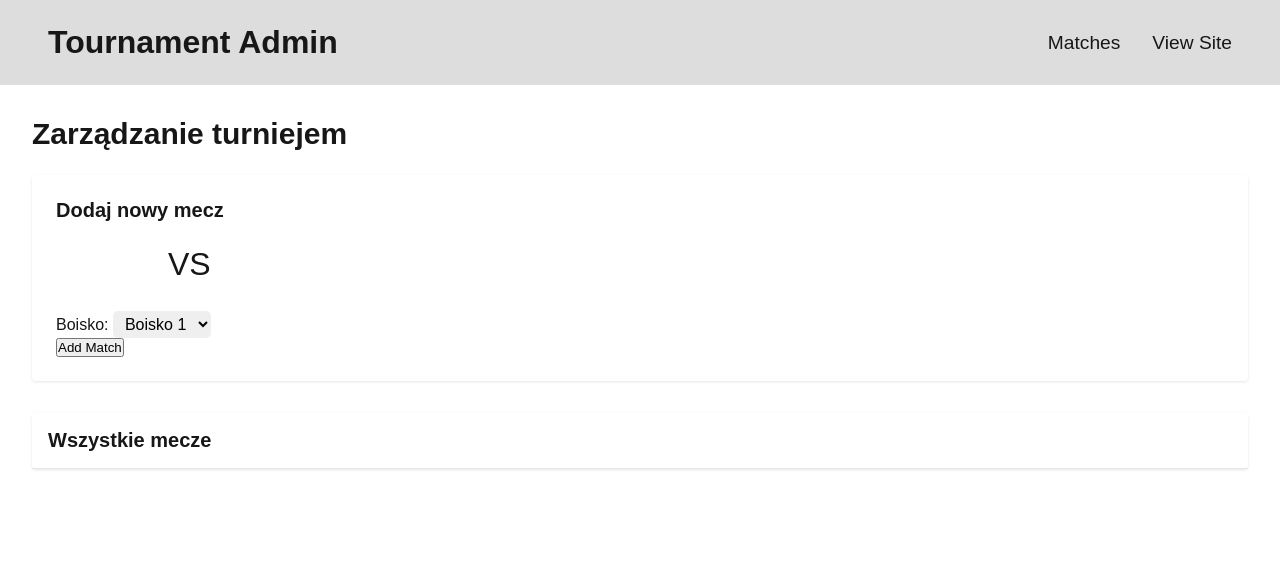
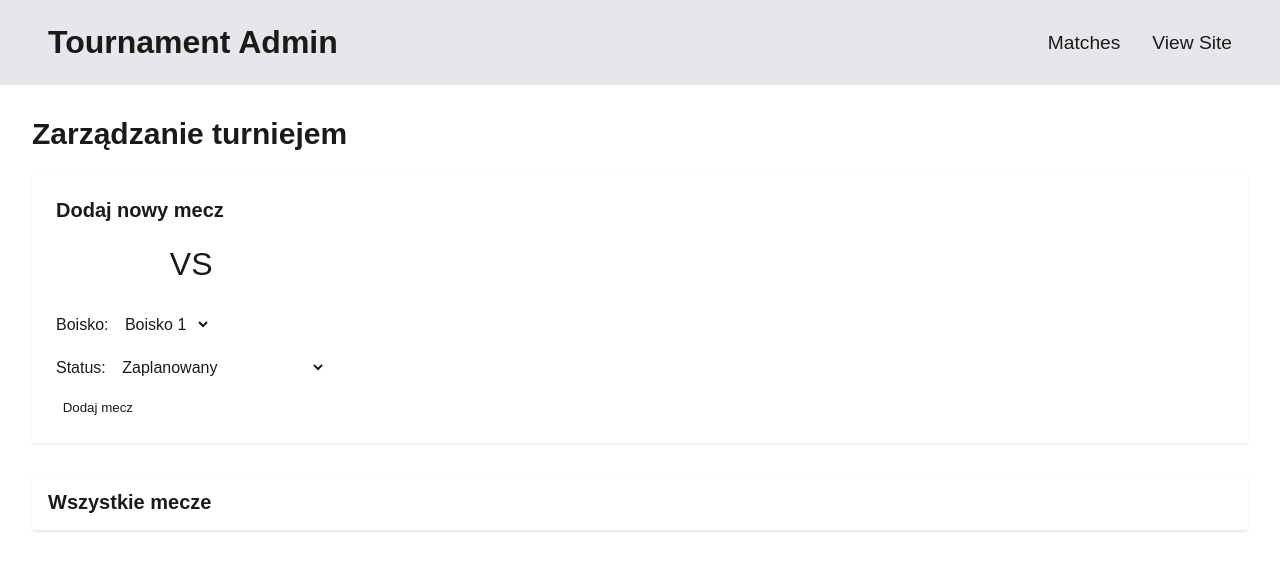
Before and after one commit to Wiktor102/tournament-manager, a Next.js app: page /admin in a window 1280 px wide. Shown: the top 570 px of the page. Built offline with nearby package versions, Linux system fonts and the light colour scheme.

Commit message:
Consolidate styles (color variables)

```diff
--- a/app/admin/AdminPage.scss
+++ b/app/admin/AdminPage.scss
@@ -3,43 +3,43 @@
 		font-size: 1.875rem;
 		font-weight: bold;
 		margin-bottom: 1.5rem;
-		color: light-dark(inherit, #fff);
+		color: var(--foreground);
 	}
 
 	.add-match-container {
 		margin-bottom: 2rem;
-		background-color: light-dark(white, #191919);
+		background-color: var(--surface);
 		padding: 1.5rem;
 		border-radius: 0.25rem;
-		box-shadow: 0 1px 3px 0 light-dark(rgba(0, 0, 0, 0.1), rgba(0, 0, 0, 0.5));
+		box-shadow: 0 1px 3px 0 var(--shadow);
 	}
 
 	.section-title {
 		font-size: 1.25rem;
 		font-weight: bold;
 		margin-bottom: 1rem;
-		color: light-dark(inherit, #fff);
+		color: var(--foreground);
 	}
 
 	.matches-container {
-		background-color: light-dark(white, #191919);
+		background-color: var(--surface);
 		border-radius: 0.25rem;
-		box-shadow: 0 1px 3px 0 light-dark(rgba(0, 0, 0, 0.1), rgba(0, 0, 0, 0.5));
+		box-shadow: 0 1px 3px 0 var(--shadow);
 
 		.section-title {
 			padding: 1rem;
-			border-bottom: 1px solid light-dark(#e5e7eb, #333);
+			border-bottom: 1px solid var(--section-border);
 			margin-bottom: 0;
 		}
 	}
 
 	.empty-state {
 		padding: 1rem;
-		color: light-dark(#6b7280, #a0aec0);
+		color: var(--empty-state);
 	}
 
 	.match-item {
-		border-bottom: 1px solid light-dark(#e5e7eb, #333);
+		border-bottom: 1px solid var(--section-border);
 		padding: 1rem;
 		display: flex;
 		justify-content: space-between;
@@ -52,17 +52,17 @@
 
 	.match-teams {
 		font-weight: bold;
-		color: light-dark(inherit, #fff);
+		color: var(--foreground);
 	}
 
 	.match-details {
 		font-size: 0.875rem;
-		color: light-dark(#4b5563, #a0aec0);
+		color: var(--text-secondary);
 	}
 
 	.match-status {
 		font-size: 0.875rem;
-		color: light-dark(#4b5563, #a0aec0);
+		color: var(--text-secondary);
 
 		.status-value {
 			text-transform: capitalize;
@@ -86,28 +86,28 @@
 
 	.live-score-button {
 		@extend .button;
-		background-color: #16a34a;
+		background-color: var(--button-live-score);
 
 		&:hover {
-			background-color: #15803d;
+			background-color: var(--button-live-score-hover);
 		}
 	}
 
 	.edit-button {
 		@extend .button;
-		background-color: #2563eb;
+		background-color: var(--button-edit);
 
 		&:hover {
-			background-color: #1d4ed8;
+			background-color: var(--button-edit-hover);
 		}
 	}
 
 	.delete-button {
 		@extend .button;
-		background-color: #dc2626;
+		background-color: var(--button-delete);
 
 		&:hover {
-			background-color: #b91c1c;
+			background-color: var(--button-delete-hover);
 		}
 	}
 }
--- a/app/admin/adminLayout.scss
+++ b/app/admin/adminLayout.scss
@@ -3,7 +3,7 @@
 	justify-content: space-between;
 	align-items: center;
 	padding: 1.5rem 3rem;
-	background-color: light-dark(#ddd, #191919);
+	background-color: var(--header-background);
 
 	nav {
 		ul {
@@ -20,7 +20,7 @@
 			transition: color 0.3s;
 
 			&:hover {
-				color: #f1c40f;
+				color: var(--link-hover);
 			}
 		}
 
--- a/app/globals.css
+++ b/app/globals.css
@@ -5,14 +5,63 @@
 }
 
 :root {
-  --background: #ffffff;
-  --foreground: #171717;
+    /* Base colors */
+    --color-white: #ffffff;
+    --color-black: #000000;
+    --color-gray-50: #f9fafb;
+    --color-gray-100: #ededed;
+    --color-gray-200: #e5e7eb;
+    --color-gray-300: #d1d5db;
+    --color-gray-400: #a0aec0;
+    --color-gray-500: #6b7280;
+    --color-gray-600: #4b5563;
+    --color-gray-700: #333333;
+    --color-gray-800: #242424;
+    --color-gray-900: #1a1a1a;
+    --color-gray-950: #0a0a0a;
+
+    --color-green-500: #16a34a;
+    --color-green-600: #15803d;
+
+    --color-blue-500: #2563eb;
+    --color-blue-600: #1d4ed8;
+
+    --color-red-500: #dc2626;
+    --color-red-600: #b91c1c;
+
+    --color-yellow-400: #f1c40f;
+
+    /* Semantic variables - light theme defaults */
+    --background: var(--color-white);
+    --foreground: var(--color-gray-900);
+    --surface: var(--color-white);
+    --section-border: var(--color-gray-200);
+    --empty-state: var(--color-gray-500);
+    --text-secondary: var(--color-gray-600);
+    --shadow: rgba(0, 0, 0, 0.1);
+    --header-background: var(--color-gray-200);
+
+    /* Button colors */
+    --button-live-score: var(--color-green-500);
+    --button-live-score-hover: var(--color-green-600);
+    --button-edit: var(--color-blue-500);
+    --button-edit-hover: var(--color-blue-600);
+    --button-delete: var(--color-red-500);
+    --button-delete-hover: var(--color-red-600);
+    --link-hover: var(--color-yellow-400);
 }
 
 @media (prefers-color-scheme: dark) {
     :root {
-    --background: #0a0a0a;
-    --foreground: #ededed;
+        /* Semantic variables - dark theme overrides */
+        --background: var(--color-gray-950);
+        --foreground: var(--color-gray-100);
+        --surface: var(--color-gray-800);
+        --section-border: var(--color-gray-700);
+        --empty-state: var(--color-gray-400);
+        --text-secondary: var(--color-gray-400);
+        --shadow: rgba(0, 0, 0, 0.5);
+        --header-background: var(--color-gray-900);
     }
 }
 
--- a/components/MatchForm/MatchForm.scss
+++ b/components/MatchForm/MatchForm.scss
@@ -2,10 +2,13 @@
 	display: inline-block;
 
 	input,
-	select {
+	select,
+	button {
 		border: 0;
 		border-radius: 5px;
 		padding: 0.25em 0.5em;
+		background-color: var(--background);
+		color: var(--foreground);
 	}
 
 	.teams-picker {
@@ -29,4 +32,8 @@
 	select {
 		font-size: 1rem;
 	}
+
+	& > div + div {
+		margin-block-start: 1rem;
+	}
 }
--- a/components/MatchForm/MatchForm.tsx
+++ b/components/MatchForm/MatchForm.tsx
@@ -4,21 +4,27 @@ import { useState } from "react";
 import { useRouter } from "next/navigation";
 import { createMatch, updateMatch } from "@/app/actions/matchActions";
 import "./MatchForm.scss";
-import { MatchData } from "@/types/types";
+import { Match, MatchData } from "@/types/types";
 
 interface MatchFormProps {
-	match?: MatchData;
+	match?: Match;
 }
 
 export default function MatchForm({ match }: MatchFormProps) {
 	const router = useRouter();
 	const isEditing = !!match;
 
+	if (match?.status === "finished") {
+		throw new Error("Cannot edit finished match");
+	}
+
 	const [formData, setFormData] = useState<MatchData>({
-		homeTeam: match?.homeTeam || "",
-		awayTeam: match?.awayTeam || "",
+		homeTeam: match?.team1 || "",
+		awayTeam: match?.team2 || "",
 		pitchId: match?.pitchId || 1,
-		date: match?.date ? match.date.slice(0, 16) : ""
+		status: match?.status || "scheduled",
+		date: ""
+		// date: match?.currentTime ? match.date.slice(0, 16) : ""
 	});
 
 	const handleChange = (e: React.ChangeEvent<HTMLInputElement>) => {
@@ -35,14 +41,17 @@ export default function MatchForm({ match }: MatchFormProps) {
 				}
 			} else {
 				await createMatch(formData);
+
 				// Clear form after successful submission
 				setFormData({
 					homeTeam: "",
 					awayTeam: "",
 					pitchId: 1,
+					status: "scheduled",
 					date: ""
 				});
 			}
+
 			// Router refresh happens automatically because of revalidatePath
 			// in the server action, but it doesn't hurt to call it again
 			router.refresh();
@@ -91,10 +100,22 @@ export default function MatchForm({ match }: MatchFormProps) {
 				</select>
 			</div>
 
-			<div className="mt-4">
-				<button type="submit" className="bg-blue-600 text-white py-2 px-4 rounded hover:bg-blue-700">
-					{isEditing ? "Update Match" : "Add Match"}
-				</button>
+			<div>
+				<label htmlFor="status">Status: </label>
+				<select
+					id="status"
+					name="status"
+					value={formData.status}
+					onChange={e => setFormData(prev => ({ ...prev, status: e.target.value as "scheduled" | "live" }))}
+					required
+				>
+					<option value="scheduled">Zaplanowany</option>
+					<option value="live">LIVE (rozpocznij od razu)</option>
+				</select>
+			</div>
+
+			<div>
+				<button type="submit">{isEditing ? "Zaktualizuj mecz" : "Dodaj mecz"}</button>
 			</div>
 		</form>
 	);
```
Lines whose indentation alone changed are shown as unchanged.
